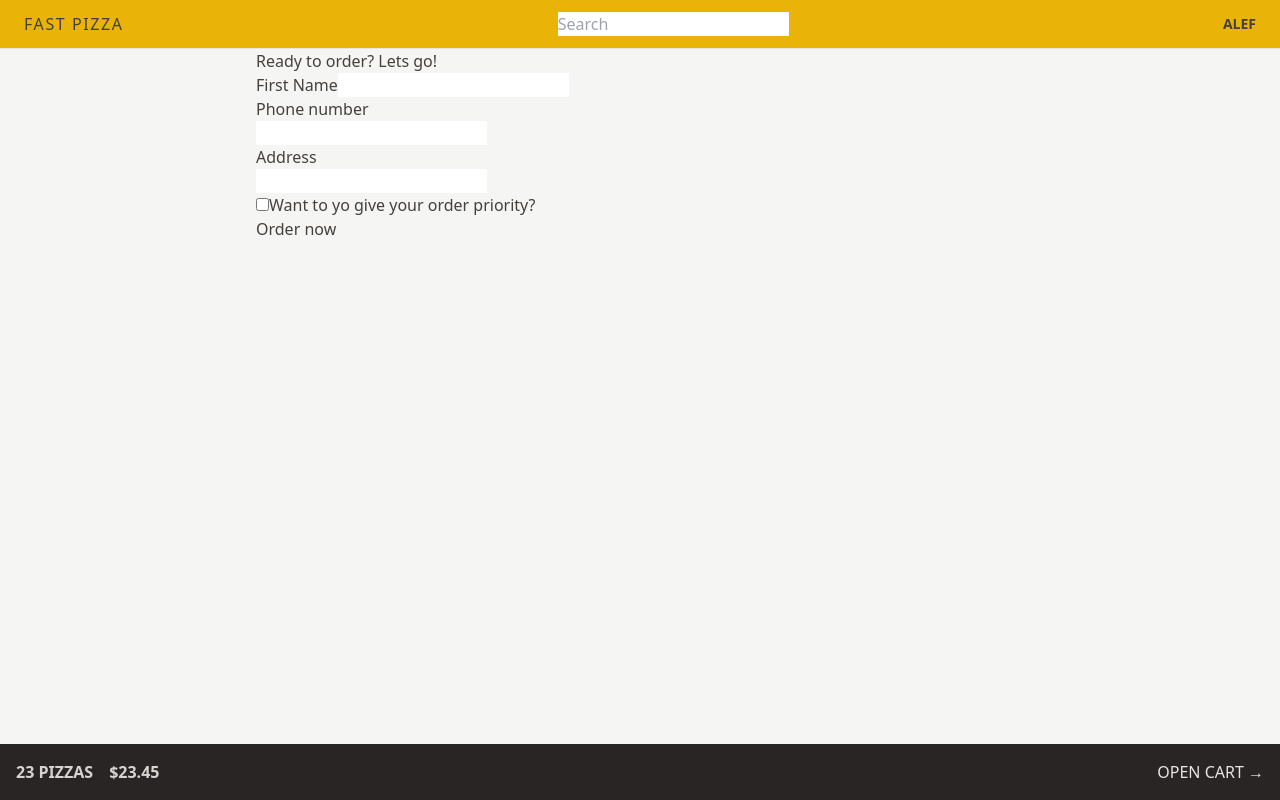
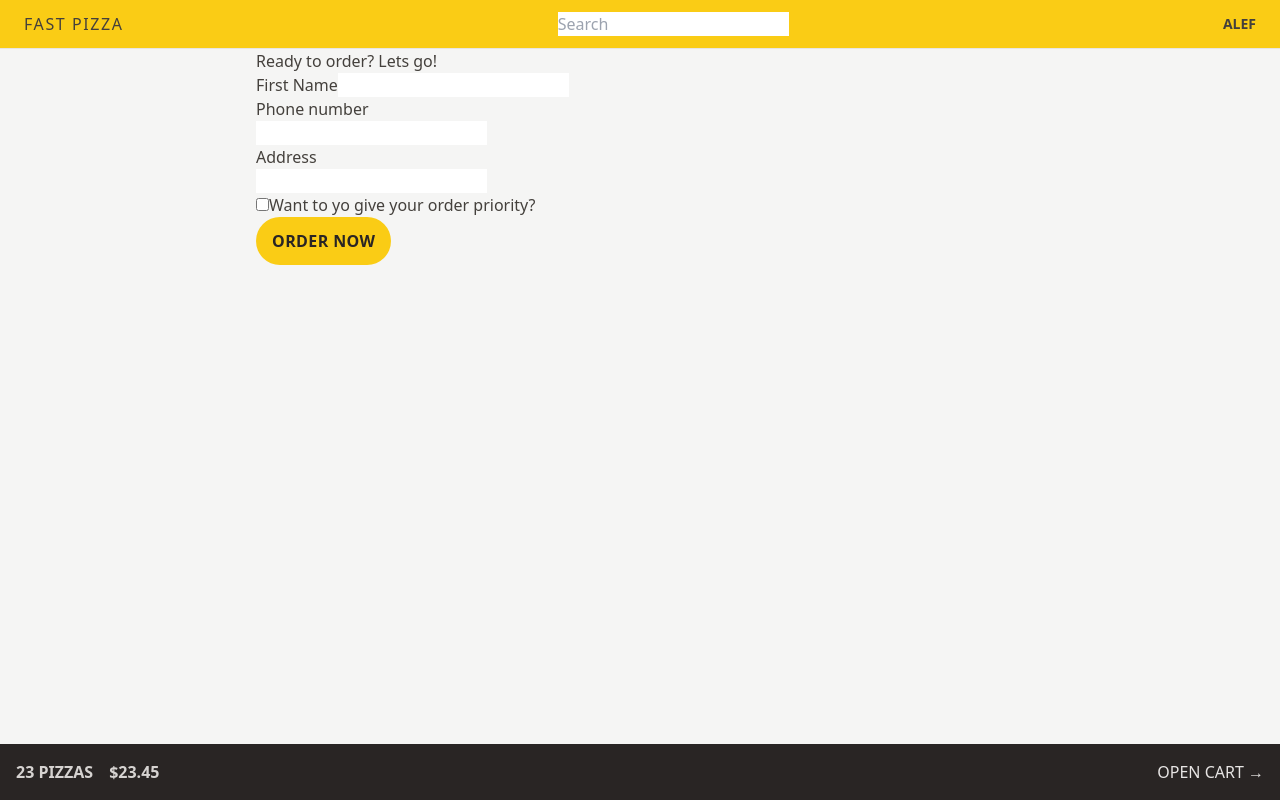
Before and after one commit to alefHabte/PIZZA-Ordering, a React (Vite) app: page /order/new in a window 1280 px wide. Built offline with nearby package versions, Linux system fonts and the light colour scheme.

Commit message:
applied button-tailwind

```diff
--- a/src/features/cart/Cart.jsx
+++ b/src/features/cart/Cart.jsx
@@ -1,23 +1,23 @@
-import { Link } from 'react-router-dom';
+import { Link } from "react-router-dom";
 
 const fakeCart = [
   {
     pizzaId: 12,
-    name: 'Mediterranean',
+    name: "Mediterranean",
     quantity: 2,
     unitPrice: 16,
     totalPrice: 32,
   },
   {
     pizzaId: 6,
-    name: 'Vegetale',
+    name: "Vegetale",
     quantity: 1,
     unitPrice: 13,
     totalPrice: 13,
   },
   {
     pizzaId: 11,
-    name: 'Spinach and Mushroom',
+    name: "Spinach and Mushroom",
     quantity: 1,
     unitPrice: 15,
     totalPrice: 15,
@@ -29,7 +29,9 @@
 
   return (
     <div>
-      <Link to="/menu">&larr; Back to menu</Link>
+      <Link to="/menu" className="text-blue-500 hover:text-blue-800">
+        &larr; Back to menu
+      </Link>
 
       <h2>Your cart, %NAME%</h2>
 
--- a/src/features/order/CreateOrder.jsx
+++ b/src/features/order/CreateOrder.jsx
@@ -11,7 +11,7 @@
 // https://uibakery.io/regex-library/phone-number
 const isValidPhone = (str) =>
   /^\+?\d{1,4}?[-.\s]?\(?\d{1,3}?\)?[-.\s]?\d{1,4}[-.\s]?\d{1,4}[-.\s]?\d{1,9}$/.test(
-    str
+    str,
   );
 
 const fakeCart = [
@@ -84,7 +84,10 @@
         </div>
         <div>
           <input type="hidden" name="cart" value={JSON.stringify(cart)} />
-          <button disabled={isSubmitting}>
+          <button
+            disabled={isSubmitting}
+            className="inline-block items-center rounded-full bg-yellow-400 px-4 py-3 font-semibold uppercase tracking-wide text-stone-800 transition-colors hover:bg-yellow-300 focus:outline-none focus:ring-2 focus:ring-yellow-300 focus:ring-offset-2 disabled:cursor-not-allowed"
+          >
             {isSubmitting ? "processing..." : "Order now"}
           </button>
         </div>
--- a/src/ui/Header.jsx
+++ b/src/ui/Header.jsx
@@ -4,7 +4,7 @@
 
 function Header() {
   return (
-    <header className="flex items-center justify-between border-b border-stone-200 bg-yellow-500 px-4 py-3 uppercase sm:px-6">
+    <header className="flex items-center justify-between border-b border-stone-200 bg-yellow-400 px-4 py-3 uppercase sm:px-6">
       <Link className="tracking-widest" to="/">
         {" "}
         Fast Pizza
```
